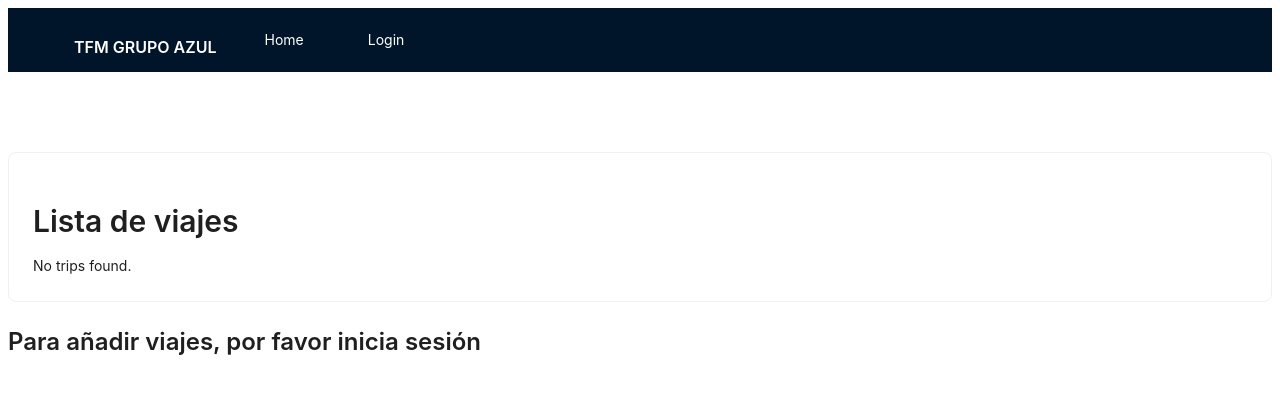
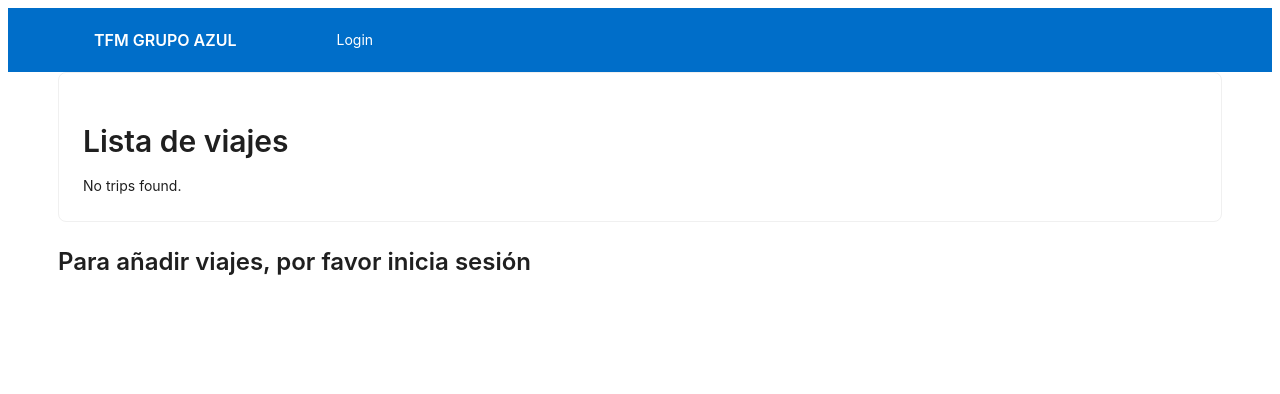
Before and after one commit to FSD0224STR/TFM-azul-frontend, a React (Vite) app: page /home in a window 1280 px wide. Shown: the top 394 px of the page. Built offline with nearby package versions, Linux system fonts and the light colour scheme.

Commit message:
Estilos css menu

```diff
--- a/src/components/NavBar.jsx
+++ b/src/components/NavBar.jsx
@@ -2,6 +2,7 @@ import { Layout, Menu, Button, Typography } from "antd";
 import { Link } from "react-router-dom";
 import { useContext } from "react";
 import { AuthContext } from "../contexts/authContext";
+import "../styles/NavBar.css";
 
 const { Header } = Layout;
 const { Title } = Typography;
@@ -18,16 +19,16 @@ const NavBar = () => {
           {
             key: "1",
             label: (
-              <Title level={5} style={{ color: "white" }}>
+              <Title level={5}  className="navBar-title">
                 TFM GRUPO AZUL
               </Title>
             ),
           },
           {
             key: "2",
-            label: (
-              <Link to="/home">
-                <Button type="link" style={{ color: "white" }}>
+            label: isLoggedIn && (
+              <Link to="/home"  className={isLoggedIn ? '' : 'hidden-and-disabled'}>
+                <Button type="link">
                   Home
                 </Button>
               </Link>
@@ -35,20 +36,18 @@ const NavBar = () => {
           },
           {
             key: "3",
-            label: !isLoggedIn && (
+            label: (
+              !isLoggedIn ? (
                 <Link to="/login">
-                <Button type="link" style={{ color: "white" }}>
+                  <Button type="link">
                     Login
                   </Button>
                 </Link>
-            ),
-          },
-          {
-            key: "4",
-            label: isLoggedIn && (
-              <Button type="link" onClick={logout} style={{ color: "white" }}>
+              ) : (
+                <Button type="link" onClick={logout}>
                   Logout
                 </Button>
+              )
             ),
           },
         ]}
--- a/src/pages/Home.jsx
+++ b/src/pages/Home.jsx
@@ -1,5 +1,5 @@
 import { useContext, useEffect, useState } from "react";
-import { Card, Typography, Spin, Row, Col, Input, Button, Alert } from "antd";
+import { Card, Typography, Spin, Row, Col, Button, Alert } from "antd";
 
 import tripAPI from "../apiservice/tripApi";
 import { AuthContext } from "../contexts/authContext";
@@ -9,7 +9,7 @@ import "../styles/Home.css";
 import {useNavigate } from "react-router-dom";
 function Home() {
   const [trips, setTrips] = useState([]);
-  const [title, setTitle] = useState("");
+  //const [title, setTitle] = useState("");
   const [error, setError] = useState("");
   const [loading, setLoading] = useState(false);
 
@@ -52,13 +52,14 @@ const navigate = useNavigate();
   }, []);
 
   return (
-    <div style={{ marginTop: "10vh", maxWidth: "md" }}>
+    // style={{ marginTop: "10vh", maxWidth: "md" }}
+    <div className="tripContainer">
       <Card>
         <Typography.Title level={2}>Lista de viajes</Typography.Title>
         {loading ? (
           <Spin />
         ) : Array.isArray(trips) && trips.length > 0 ? (
-          <div className="tripPanel">
+          <div>
             {trips.map((trip) => (
               <TripCard
                 key={trip._id}
@@ -82,7 +83,7 @@ const navigate = useNavigate();
               {loading ? (
                 <Spin />
               ) : (
-                <Button type="primary" onClick={goAddTrip}>
+                <Button type="primary" onClick={goAddTrip} className="btnMarging">
                   Añadir Viaje
                 </Button>
               )}
--- a/src/pages/login.jsx
+++ b/src/pages/login.jsx
@@ -1,5 +1,5 @@
 import { useContext, useState } from "react";
-import { NavFooter } from "/src/components/navFooter";
+import { NavFooter } from "/src/components/NavFooter";
 import { Card, Typography, Spin, Row, Col, Input, Button, Alert } from "antd";
 import { AuthContext } from "../contexts/authContext";
 import "../styles/Login.css";
--- a/src/pages/registration.jsx
+++ b/src/pages/registration.jsx
@@ -1,6 +1,6 @@
 import { useState } from "react";
 import { Typography, Form, Input, Button, Alert } from "antd";
-import {NavFooter} from "/src/components/navFooter"
+import {NavFooter} from "/src/components/NavFooter"
 import userApi from "/src/apiservice/userApi.js";
 import { useNavigate } from "react-router-dom/dist";
 
--- a/src/styles/Home.css
+++ b/src/styles/Home.css
@@ -1,7 +1,19 @@
+.tripContainer {
+    margin: 0 50px;
+    display: flex;
+    flex-direction: column;
+    align-items: stretch;
+    width: auto;
+}
 
 .tripPanel {
+    width: 100%;
     display: flex;
     flex-wrap: wrap;
-    max-width: 1300px;
-    justify-content: center
+    align-items: center;
 }
+
+
+.btnMarging {
+    margin-top:20px;
+}
--- /dev/null
+++ b/src/styles/NavBar.css
@@ -0,0 +1,33 @@
+header.ant-layout-header, ul.ant-menu-overflow.ant-menu{
+    background-color: #006EC9;
+}
+.ant-typography.navBar-title{
+    color: #FFFFFF;
+}
+
+.ant-menu-title-content .ant-btn span{
+    color: #FFFFFF;
+}
+
+.ant-menu-overflow-item.ant-menu-item-active .ant-menu-title-content .ant-btn span{
+    color: #41c9ff
+}
+li.ant-menu-overflow-item.ant-menu-item.ant-menu-item-selected.ant-menu-item-only-child{
+    background-color: #008cff;
+
+}
+.navBar-title{
+   margin: 20px;
+}
+
+.hidden-and-disabled {
+    display: none;
+    pointer-events: none;
+}
+
+:where(.css-dev-only-do-not-override-kghr11).ant-menu-dark.ant-menu-horizontal >.ant-menu-item-selected, :where(.css-dev-only-do-not-override-kghr11).ant-menu-dark>.ant-menu.ant-menu-horizontal >.ant-menu-item-selected, :where(.css-dev-only-do-not-override-kghr11).ant-menu-dark.ant-menu-horizontal >.ant-menu-submenu-selected, :where(.css-dev-only-do-not-override-kghr11).ant-menu-dark>.ant-menu.ant-menu-horizontal >.ant-menu-submenu-selected {
+    background-color: #006EC9;
+}
+:where(.css-dev-only-do-not-override-kghr11).ant-menu-dark.ant-menu-horizontal >.ant-menu-item-selected:hover, :where(.css-dev-only-do-not-override-kghr11).ant-menu-dark>.ant-menu.ant-menu-horizontal >.ant-menu-item-selected:hover, :where(.css-dev-only-do-not-override-kghr11).ant-menu-dark.ant-menu-horizontal >.ant-menu-submenu-selected:hover, :where(.css-dev-only-do-not-override-kghr11).ant-menu-dark>.ant-menu.ant-menu-horizontal >.ant-menu-submenu-selected:hover {
+    background-color: #006EC9;
+}
--- a/src/styles/index.css
+++ b/src/styles/index.css
@@ -0,0 +1,18 @@
+/*
+html {
+    display: flex;
+    width: 100vh;
+}
+body{
+    max-width: 1200px;
+}
+header{
+
+    flex: 1;
+    display: flex;
+    justify-content: center;
+    padding: 0 20px;
+} */
+margin0{
+    margin: 0;
+}
```
Lines whose indentation alone changed are shown as unchanged.
